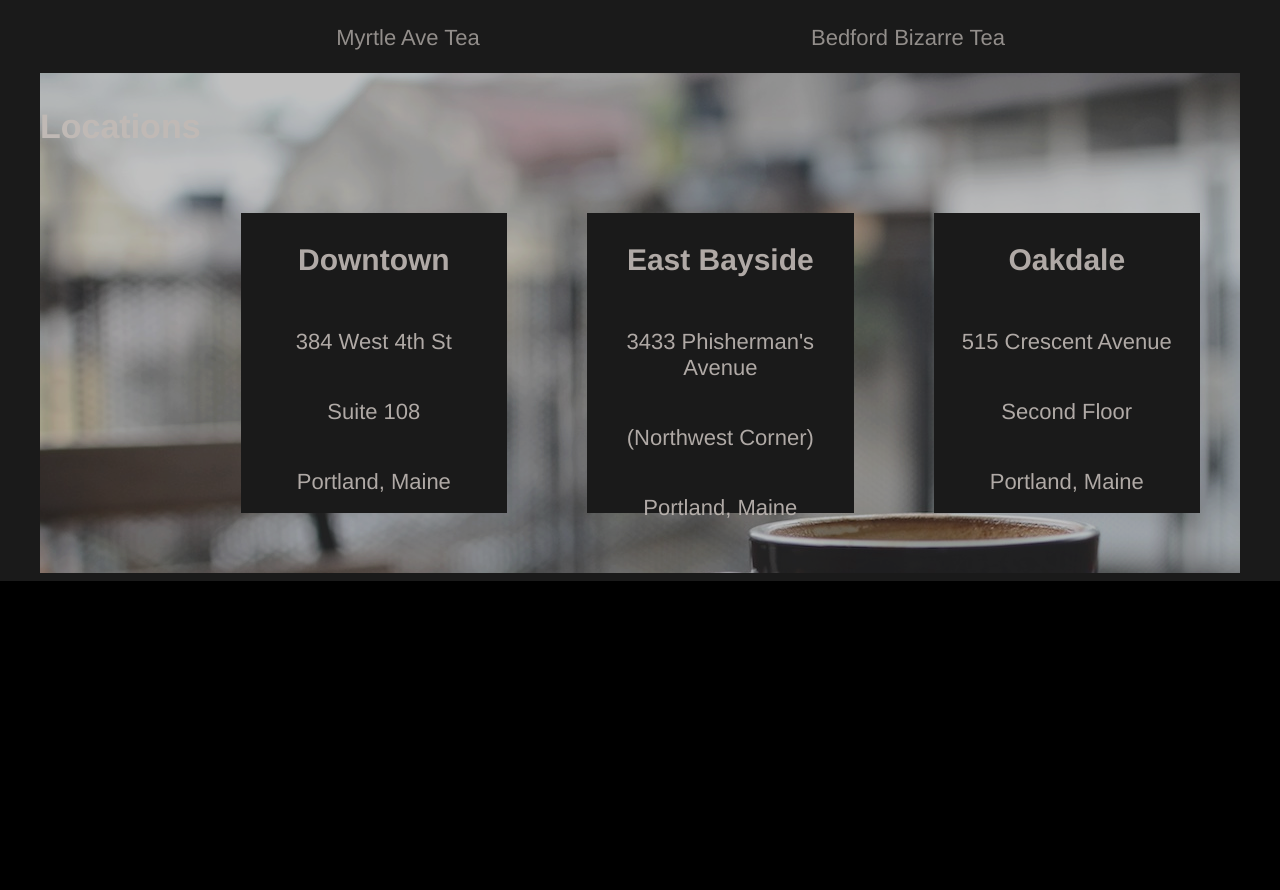
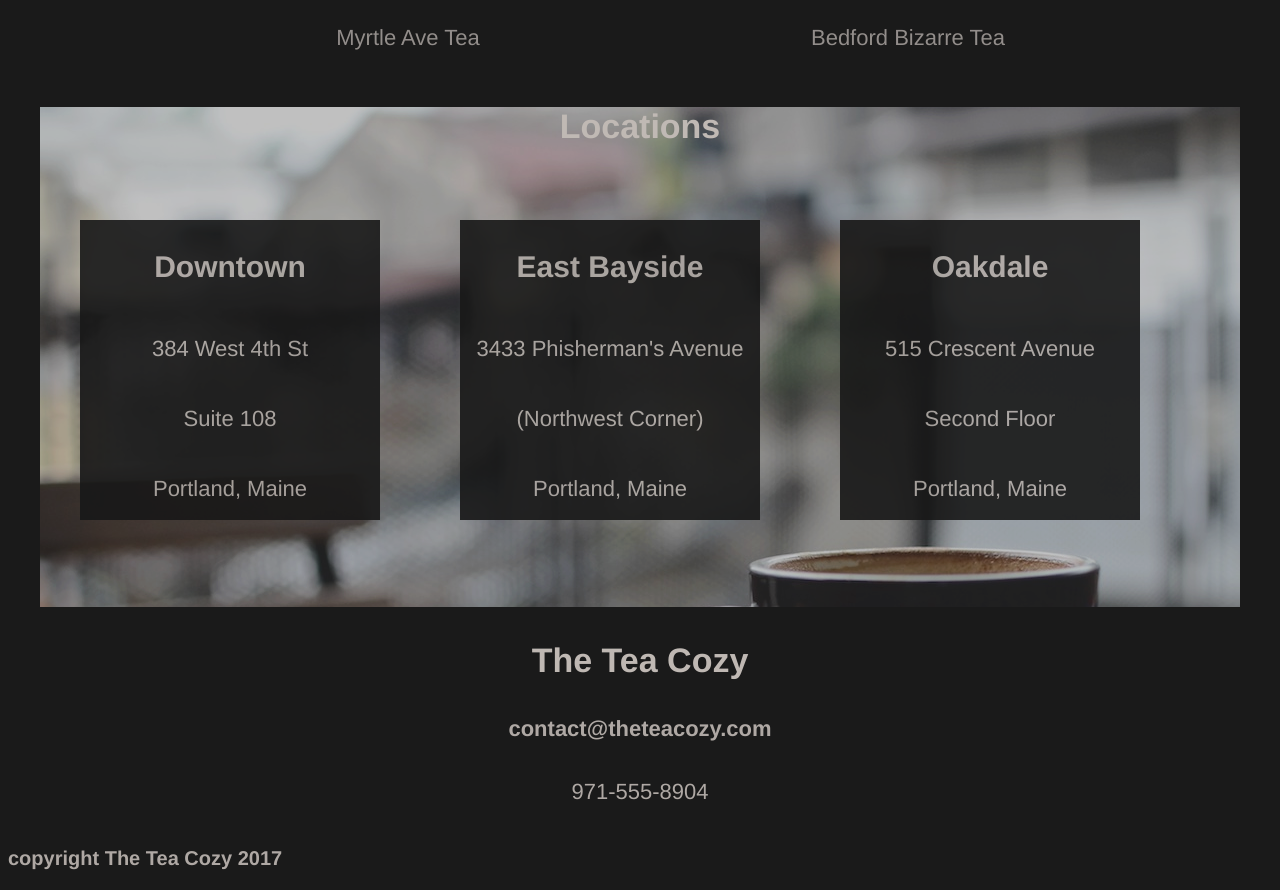
Before and after one commit to MissNaturalLife/tea_cozy, a plain HTML site: page index.html in a window 1280 px wide. Shown: the part 1512-2402 px from the top of the page. Before the commit the page ends 2093 px from the top, so only its background shows below. Drawn offline with Linux system fonts and the light colour scheme.

Commit message:
Finish final copy.

```diff
--- a/index.html
+++ b/index.html
@@ -48,25 +48,33 @@
 	</div>
 	<div class="location">
 		<p id="header">Locations</p>
-		<div>
+		<div id="boxes">
+		<div class="box">
 			<p id="small_header">Downtown</p>
 			<p>384 West 4th St</p>
 			<p>Suite 108</p>
 			<p>Portland, Maine</p>
 		</div>
-		<div>
+		<div class="box">
 			<p id="small_header">East Bayside</p>
 			<p>3433 Phisherman's Avenue</p>
 			<p>(Northwest Corner)</p>
 			<p>Portland, Maine</p>
 		</div>
-		<div>
+		<div class="box">
 			<p id="small_header">Oakdale</p>
 			<p>515 Crescent Avenue</p>
 			<p>Second Floor</p>
 			<p>Portland, Maine</p>
 		</div>
 	</div>
+	</div>
+	<footer>
+		<p id="header">The Tea Cozy</p>
+		<h5>contact@theteacozy.com</h5>
+		<p>971-555-8904</p>
+		<p id="copyright">copyright The Tea Cozy 2017</p>
+	</footer>
 
 </div>
 </body>
--- a/resources/style.css
+++ b/resources/style.css
@@ -31,6 +31,9 @@ nav span{
 	padding: 20px 20px;
 }
 
+footer{
+	text-align: center;
+}
 .mission_statement{
 	display: flex;
 	flex-direction: column;
@@ -40,16 +43,12 @@ nav span{
 	z-index: 2;
 	opacity: 1;
 	background-color: black;
+	margin: 0 auto;
 }
 
 .mission_statement h2{
-	padding-left: 110px;
 	margin: 0;
 	font-size: 34px;
-}
-
-.mission_statement h4{
-	padding-left: 110px;
 }
 
 .menu{
@@ -74,25 +73,12 @@ nav span{
 
 .location {
 	background-image: url("./images/locations.jpg");
-	display: flex;
 	height: 500px;
 	width: 1200px;
 	margin: 0 auto;
 	text-align: center;
 }
 
-.location div{
-	background-color: black;
-	opacity: 1;
-	height: 300px;
-	width: 300px;
-	display: flex;
-	flex-direction: column;
-	position: relative;
-	top: 100px;
-	margin: 40px;
-	justify-content: space-around;
-}
 
 .images{
 	display: flex;
@@ -122,3 +108,25 @@ nav span{
 	font-weight: bold;
 	opacity: 1;
 }
+
+#copyright{
+	float: left;
+	font-weight: bold;
+	font-size: 20px;
+}
+
+.box{
+	display: flex;
+	flex-direction: column;
+	background-color: black;
+	opacity: 1;
+	height: 300px;
+	width: 300px;
+	display: flex;
+	margin: 40px;
+	justify-content: space-around;
+}
+
+#boxes{
+	display: flex;
+}
```
